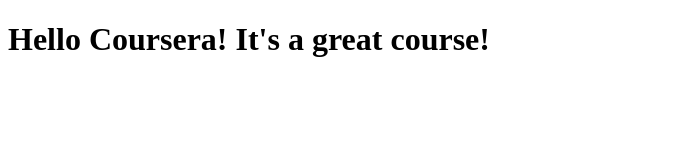
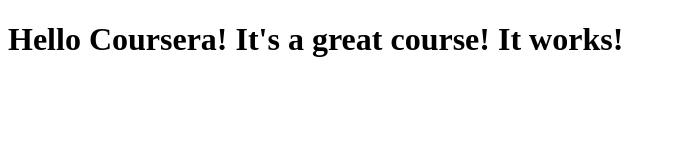
Before and after one commit to vondirath/coursera-test, a plain HTML site: page site/index.html in a window 1280 px wide. Shown: the whole page, without its empty margins (0-676 px from the left). Drawn offline with Linux system fonts and the light colour scheme.

Commit message:
Small addition

```diff
--- a/site/index.html
+++ b/site/index.html
@@ -4,6 +4,6 @@
 	<title></title>
 </head>
 <body>
-<h1>Hello Coursera! It's a great course!</h1>
+<h1>Hello Coursera! It's a great course! It works!</h1>
 </body>
 </html>
```
